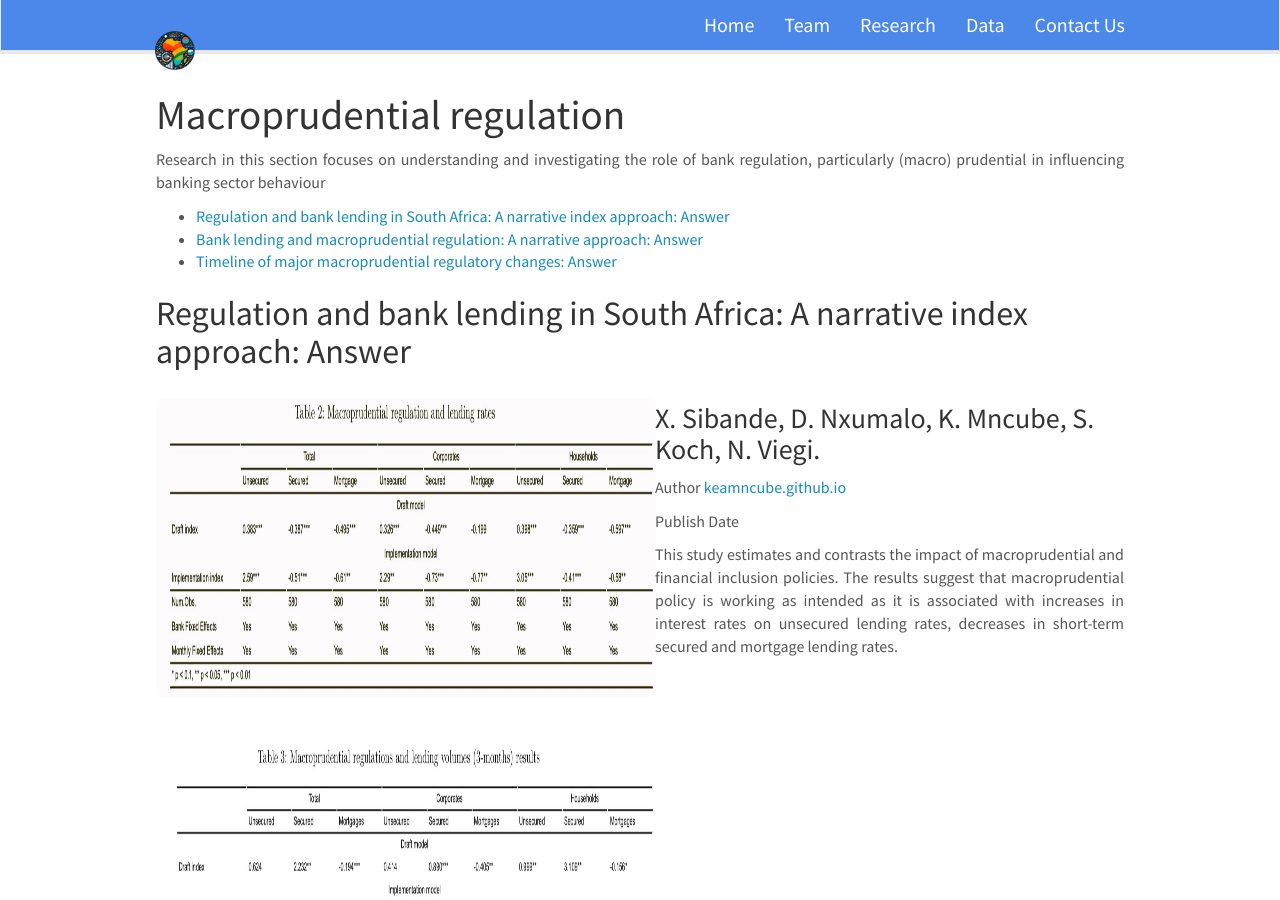
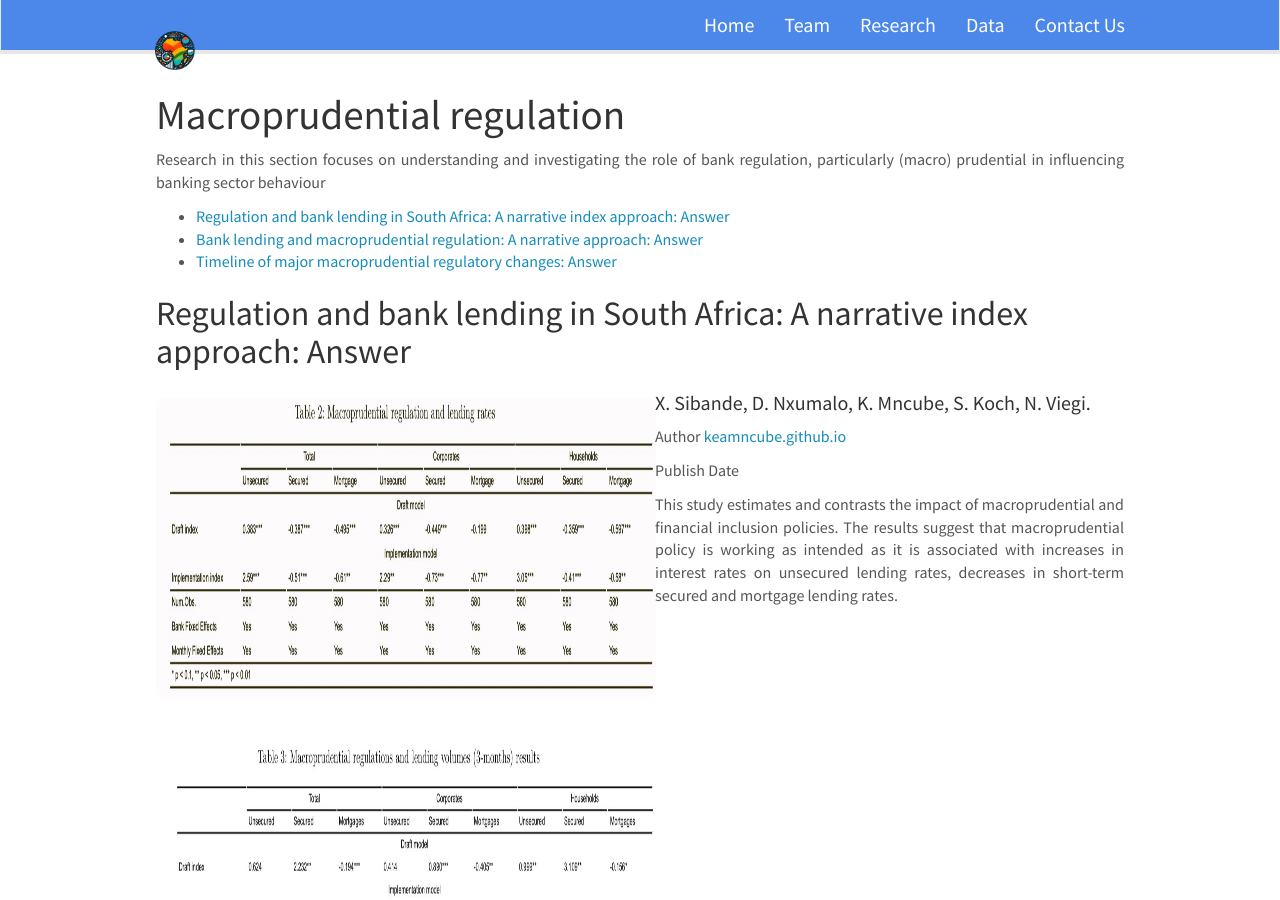
Before and after one commit to upmacrolab/upmacrolab.github.io, a Jekyll site: the page built from _pages/macropru.md, in a window 1280 px wide and 900 px high. Built offline with Jekyll 4.4.1, drawn with Linux system fonts in a browser that asks for light colours; nearby versions of some CDN libraries.

```diff
--- a/_pages/macropru.md
+++ b/_pages/macropru.md
@@ -29,7 +29,7 @@ permalink: /macropru.html/
   </div>
   <div class="col col-md-6" markdown="0">
   <!-- replace title with your title -->
-  <h3>X. Sibande, D. Nxumalo, K. Mncube, S. Koch, N. Viegi. </h3>
+  <h4>X. Sibande, D. Nxumalo, K. Mncube, S. Koch, N. Viegi. </h4>
   <!-- replace author with your name and link -->
   <p> Author <a href="https://https://keamncube.github.io/">keamncube.github.io</a> </p>
   <!-- replace with the date of publication -->
@@ -53,7 +53,7 @@ permalink: /macropru.html/
   </div>
   <div class="col col-md-6" markdown="0">
   <!-- replace title with your title -->
-  <h3>K. Mncube</h3>
+  <h4>K. Mncube</h4>
   <!-- replace author with your name and link -->
   <p> Author <a href="https://https://keamncube.github.io/">keamncube.github.io</a> </p>
   <!-- replace with the date of publication -->
@@ -78,7 +78,7 @@ permalink: /macropru.html/
   </div>
   <div class="col col-md-6" markdown="0">
   <!-- replace title with your title -->
-  <h3>K. Mncube</h3>
+  <h4>K. Mncube</h4>
   <!-- replace author with your name and link -->
   <p> Author <a href="https://https://keamncube.github.io/">keamncube.github.io</a> </p>
   <!-- replace with the date of publication -->
```
